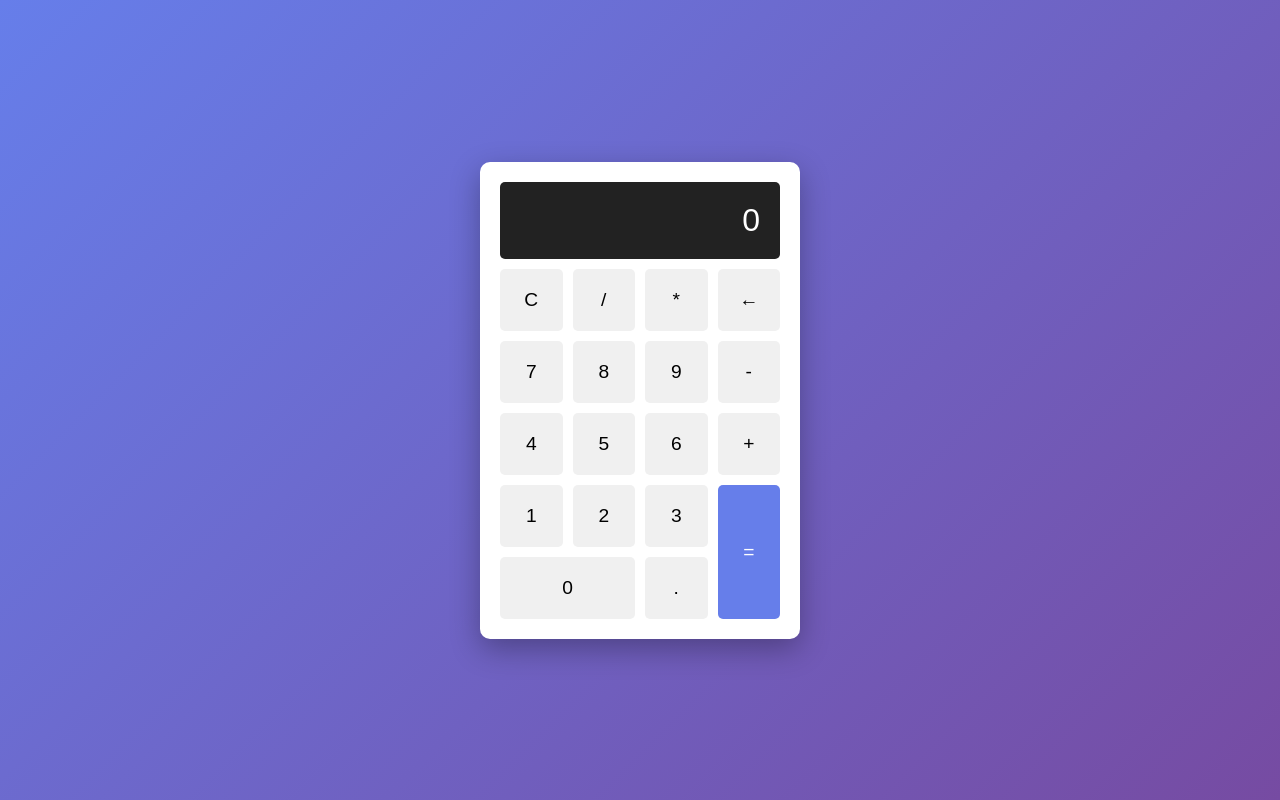
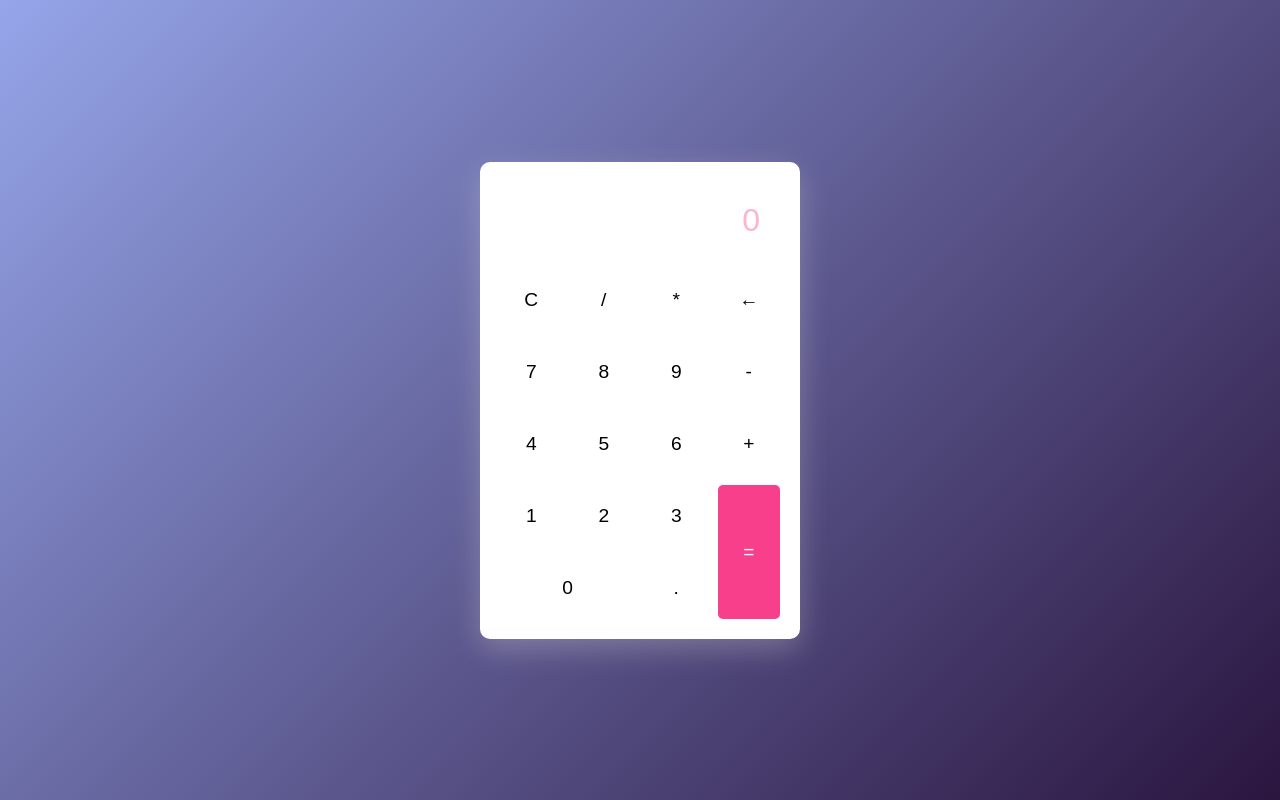
Before and after one commit to anyentsai-png/calculator-app, a plain HTML site: page index.html in a window 1280 px wide. Drawn offline with Linux system fonts and the light colour scheme.

Commit message:
Initial calculator with basic operations

```diff
--- a/style.css
+++ b/style.css
@@ -9,7 +9,7 @@ body {
     justify-content: center;
     align-items: center;
     min-height: 100vh;
-    background: linear-gradient(135deg, #667eea 0%, #764ba2 100%);
+    background: linear-gradient(135deg, #95a5e9 0%, #2a153f 100%);
     font-family: 'Arial', sans-serif;
 }
 
@@ -17,13 +17,13 @@ body {
     background: white;
     padding: 20px;
     border-radius: 10px;
-    box-shadow: 0 10px 30px rgba(0, 0, 0, 0.3);
+    box-shadow: 0 10px 30px rgba(226, 223, 223, 0.3);
     width: 320px;
 }
 
 .display {
-    background: #222;
-    color: #fff;
+    background: #fff;
+    color: hsl(339, 100%, 85%);
     font-size: 2em;
     padding: 20px;
     text-align: right;
@@ -43,7 +43,7 @@ button {
     padding: 20px;
     font-size: 1.2em;
     border: none;
-    background: #f0f0f0;
+    background: #ffffff;
     border-radius: 5px;
     cursor: pointer;
     transition: all 0.3s;
@@ -58,13 +58,13 @@ button:active {
 }
 
 .equals {
-    background: #667eea;
+    background: #f83f8c;
     color: white;
     grid-row: span 2;
 }
 
 .equals:hover {
-    background: #5568d3;
+    background: #f83f8c;
 }
 
 .zero {
```
